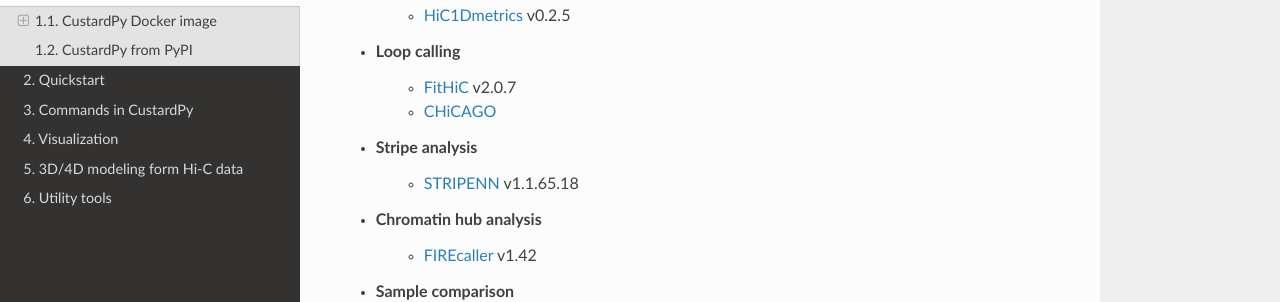
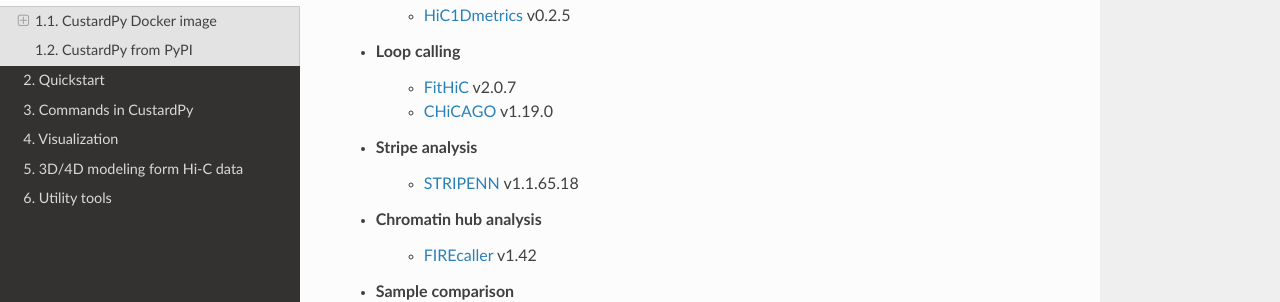
Before and after one commit to rnakato/CustardPy, a Sphinx documentation site: the page built from docs/content/Install.rst, in a window 1280 px wide and 900 px high, scrolled down 673 px. Shown: the part 156-458 px from the top of the window. Built offline with Sphinx 7.4.7 and the Read the Docs theme 2.0.0, drawn with Linux system fonts in a browser that asks for light colours.

Commit message:
version 1.0.0

```diff
--- a/docs/content/Install.rst
+++ b/docs/content/Install.rst
@@ -34,7 +34,7 @@
 
 - Loop calling
     - `FitHiC <https://github.com/ay-lab/fithic>`_ v2.0.7
-    - `CHiCAGO <https://bitbucket.org/chicagoTeam/chicago/src/master/>`_
+    - `CHiCAGO <https://bitbucket.org/chicagoTeam/chicago/src/master/>`_ v1.19.0
 
 - Stripe analysis
     - `STRIPENN <https://github.com/VahediLab/stripenn>`_ v1.1.65.18
```
